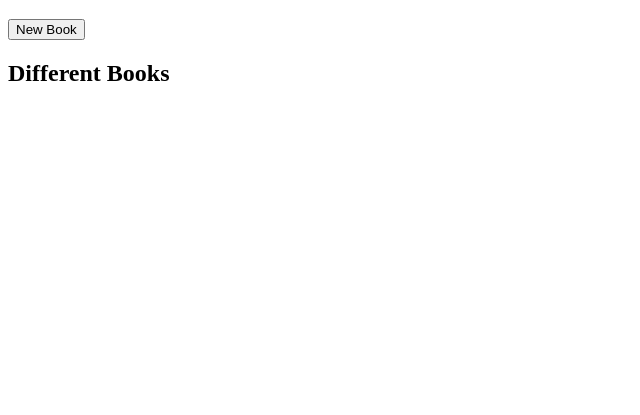
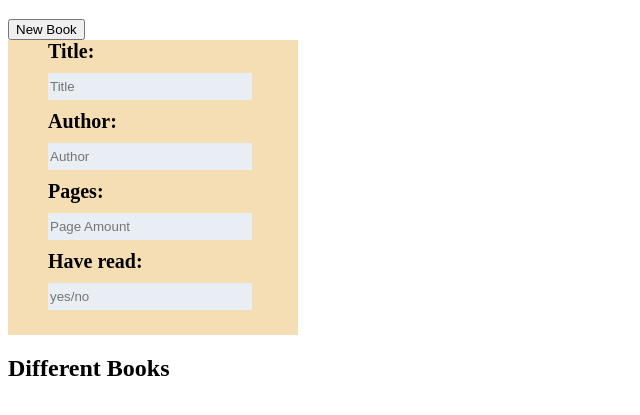
Before and after one commit to kyruken/Library, a plain HTML site: page index.html in a window 1280 px wide. Shown: the part 61-476 px from the top of the page, without its empty margins (0-640 px from the left). Drawn offline with Linux system fonts and the light colour scheme.

Commit message:
add basic form and styles

```diff
--- a/index.html
+++ b/index.html
@@ -10,6 +10,22 @@
 <body>
     <h1>Library of Books</h1>
     <button class="new-book">New Book</button>
+    <div class="book-form">
+        <form action="" class="form-container">
+            <label for="title">Title: </label>
+            <input type="text" placeholder="Title" name="title" required>
+
+            <label for="author">Author: </label>
+            <input type="text" placeholder="Author" name="author" required>
+
+            <label for="pages">Pages: </label>
+            <input type="text" placeholder="Page Amount" name="pages" required>
+
+            <label for="read">Have read: </label>
+            <input type="text" placeholder="yes/no" name="read" required>
+
+        </form>
+    </div>
 
     <h2>Different Books</h2>
     <div class="cards-list">
--- a/styles.css
+++ b/styles.css
@@ -3,3 +3,27 @@
     background-color: beige;
     width: 500px;
 }
+
+/*Use book-form for positioning */
+.book-form {
+
+}
+
+.form-container {
+    display: flex;
+    flex-direction: column;
+    font-size: 20px;
+    font-weight: 600;
+    gap: 10px;
+    width: 250px;
+    background-color: wheat;
+    padding-bottom: 25px;
+    padding-left: 40px;
+}
+
+[type='text'] {
+    width: 200px;
+    height: 25px;
+    background-color:rgb(232, 238, 243);
+    border: none;
+}
```
